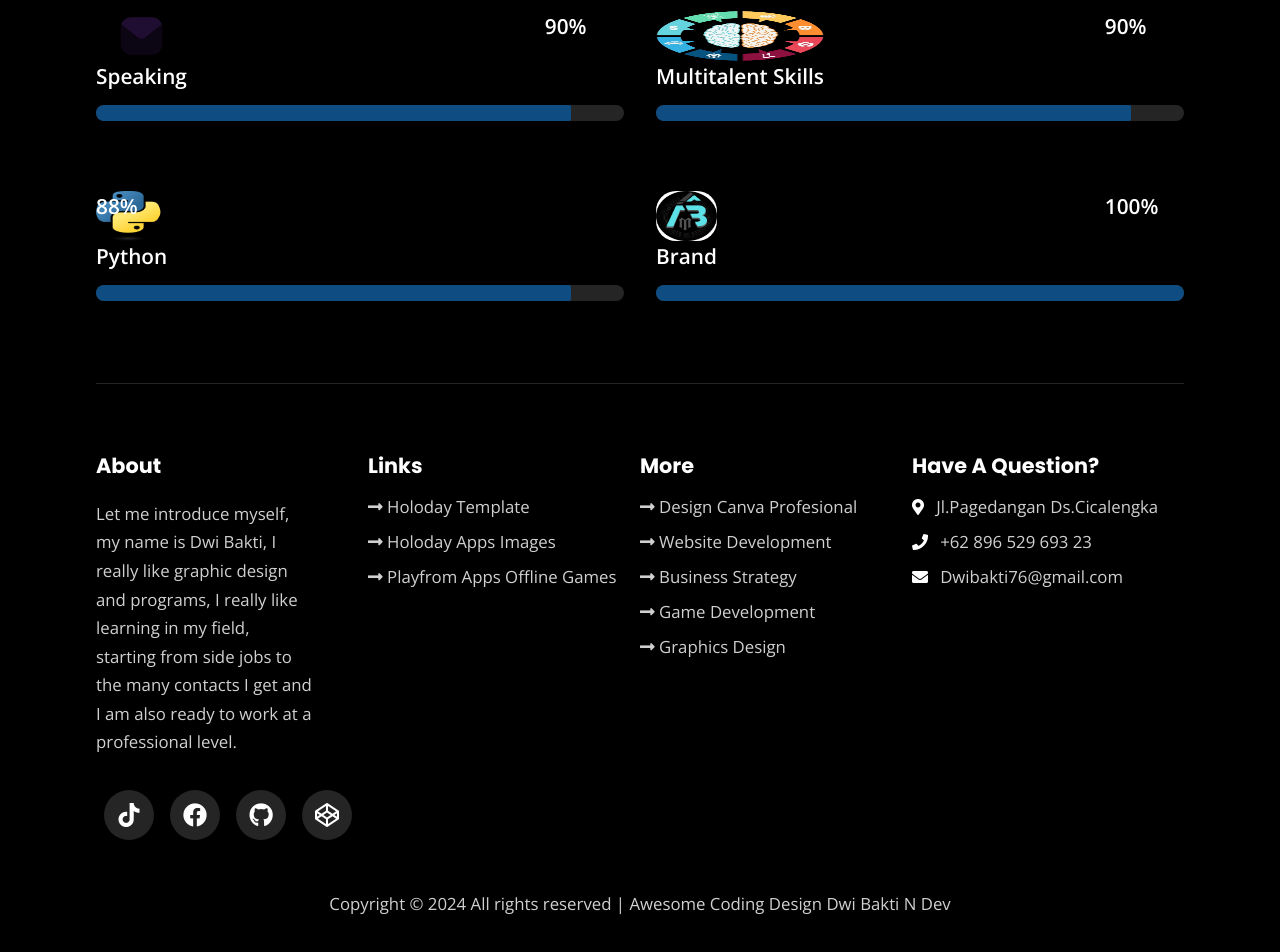
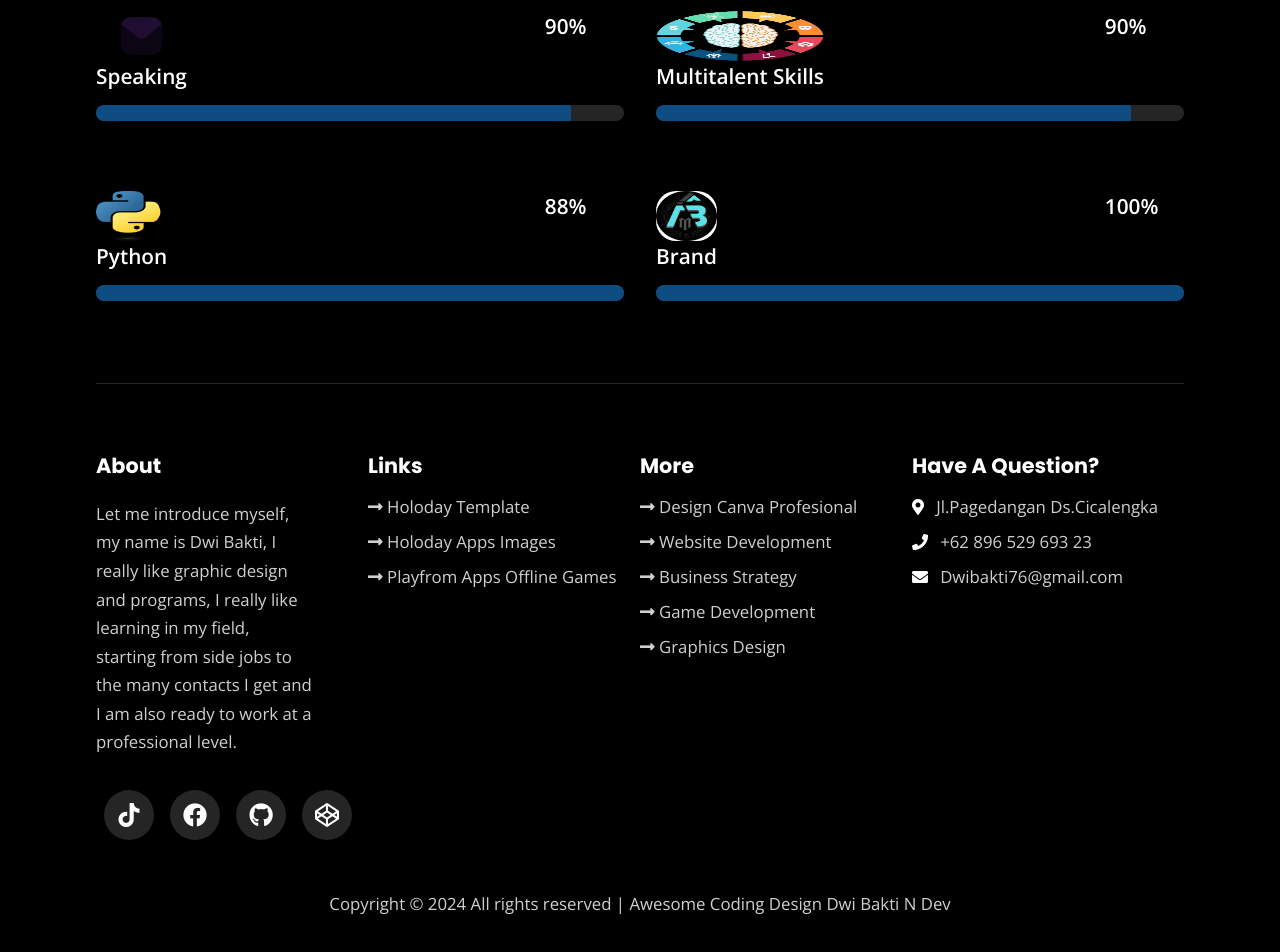
Before and after one commit to DwiDevelopes/Portofolio-Dwi-Bakti-N-Dev, a plain HTML site: page skills.html in a window 1280 px wide. Shown: the part 1423-2375 px from the top of the page. Drawn offline with nearby package versions, Linux system fonts and the light colour scheme; files whose address does not match are found by name.

Commit message:
skills.html

```diff
--- a/skills.html
+++ b/skills.html
@@ -231,10 +231,10 @@
            <div class = "item">
           <div class = "item-text">
             <span><img src="Python.png"width="50"height="50"/>Python</span>
-            <span class = "w-88">88%</span>
+            <span class = "w-90">88%</span>
           </div>
           <div class = "progress">
-            <div class = "progress-bar w-90"></div>
+            <div class = "progress-bar w-88"></div>
           </div>
         </div>
 
```
